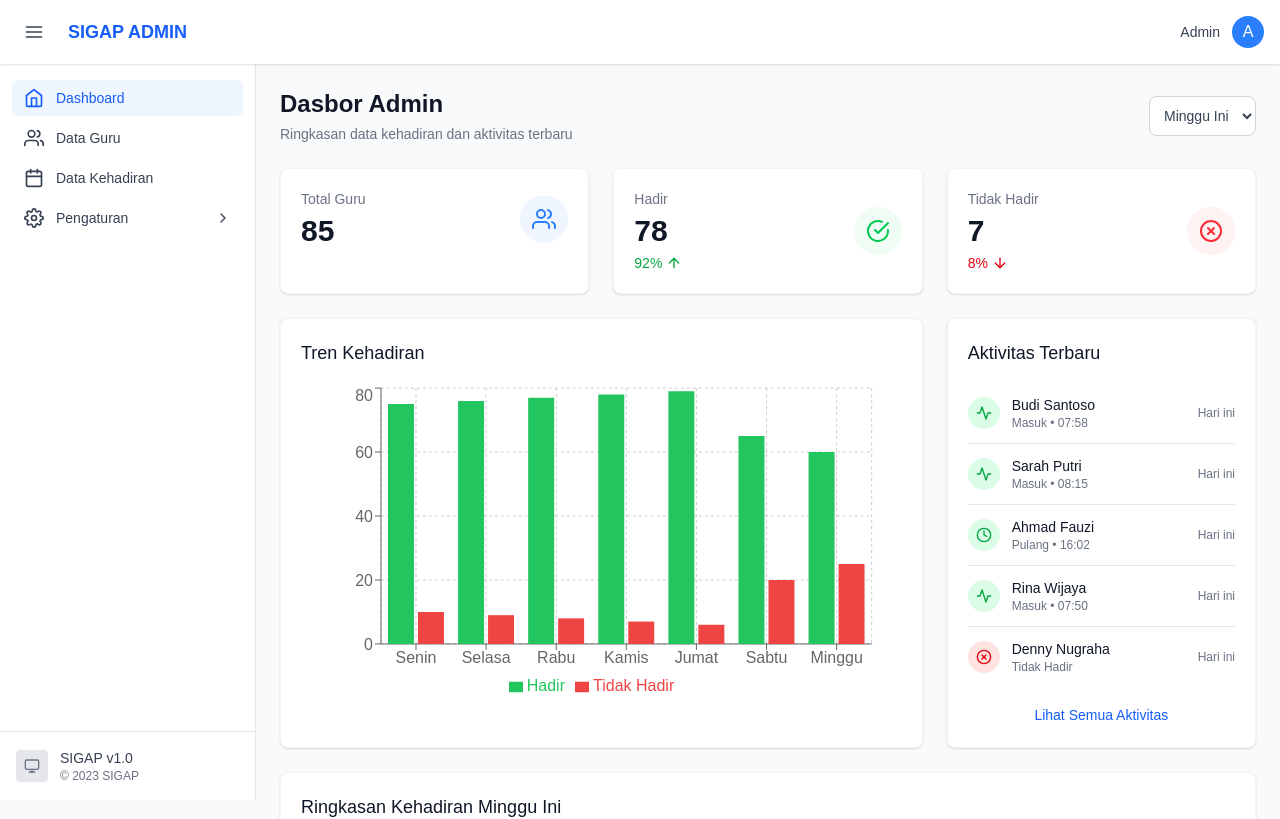
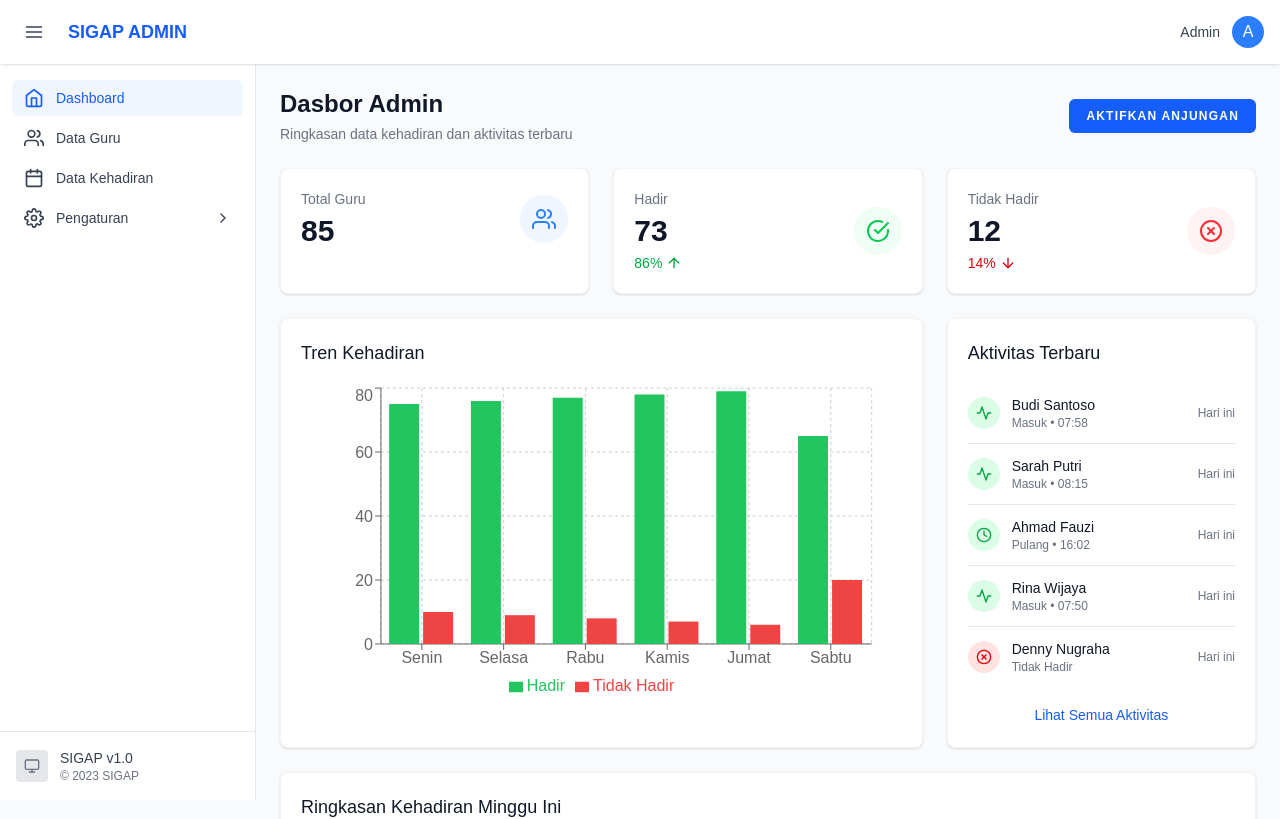
Before and after one commit to GabrielArdy/sigap-frontend, a Next.js app: page /admin/dashboard in a window 1280 px wide. Shown: the top 819 px of the page. Built offline with nearby package versions, Linux system fonts and the light colour scheme.

Commit message:
fix: dashboard ui

```diff
--- a/src/app/admin/dashboard/page.jsx
+++ b/src/app/admin/dashboard/page.jsx
@@ -4,8 +4,6 @@ import { FiUsers, FiCalendar, FiClock, FiActivity, FiArrowUp, FiArrowDown, FiChe
 import { BarChart, Bar, XAxis, YAxis, CartesianGrid, Tooltip, Legend, ResponsiveContainer } from 'recharts';
 
 export default function DashboardPage() {
-  const [selectedTimeRange, setSelectedTimeRange] = useState('this-week');
-
   // Mock data - in a real app, this would come from your API
   const stats = {
     'today': {
@@ -25,7 +23,7 @@ export default function DashboardPage() {
     },
   };
 
-  // Attendance chart data
+  // Attendance chart data - Sunday removed
   const attendanceData = [
     { name: 'Senin', hadir: 75, tidakHadir: 10 },
     { name: 'Selasa', hadir: 76, tidakHadir: 9 },
@@ -33,7 +31,6 @@ export default function DashboardPage() {
     { name: 'Kamis', hadir: 78, tidakHadir: 7 },
     { name: 'Jumat', hadir: 79, tidakHadir: 6 },
     { name: 'Sabtu', hadir: 65, tidakHadir: 20 },
-    { name: 'Minggu', hadir: 60, tidakHadir: 25 },
   ];
 
   // Recent activity data
@@ -75,7 +72,8 @@ export default function DashboardPage() {
     },
   ];
 
-  const currentStats = stats[selectedTimeRange];
+  // Use daily stats by default
+  const currentStats = stats['today'];
 
   return (
     <div className="space-y-6">
@@ -89,15 +87,14 @@ export default function DashboardPage() {
         </div>
 
         <div className="mt-4 md:mt-0">
-          <select
-            value={selectedTimeRange}
-            onChange={(e) => setSelectedTimeRange(e.target.value)}
-            className="bg-white border border-gray-300 text-gray-700 text-sm rounded-lg p-2.5 focus:ring-blue-500 focus:border-blue-500"
+          <a
+            href="/station/activated"
+            target="_blank"
+            rel="noopener noreferrer"
+            className="inline-flex items-center px-4 py-2 bg-blue-600 border border-transparent rounded-md font-semibold text-xs text-white uppercase tracking-widest hover:bg-blue-700 active:bg-blue-900 focus:outline-none focus:border-blue-900 focus:ring ring-blue-300 disabled:opacity-25 transition ease-in-out duration-150"
           >
-            <option value="today">Hari Ini</option>
-            <option value="this-week">Minggu Ini</option>
-            <option value="this-month">Bulan Ini</option>
-          </select>
+            Aktifkan Anjungan
+          </a>
         </div>
       </div>
 
```
